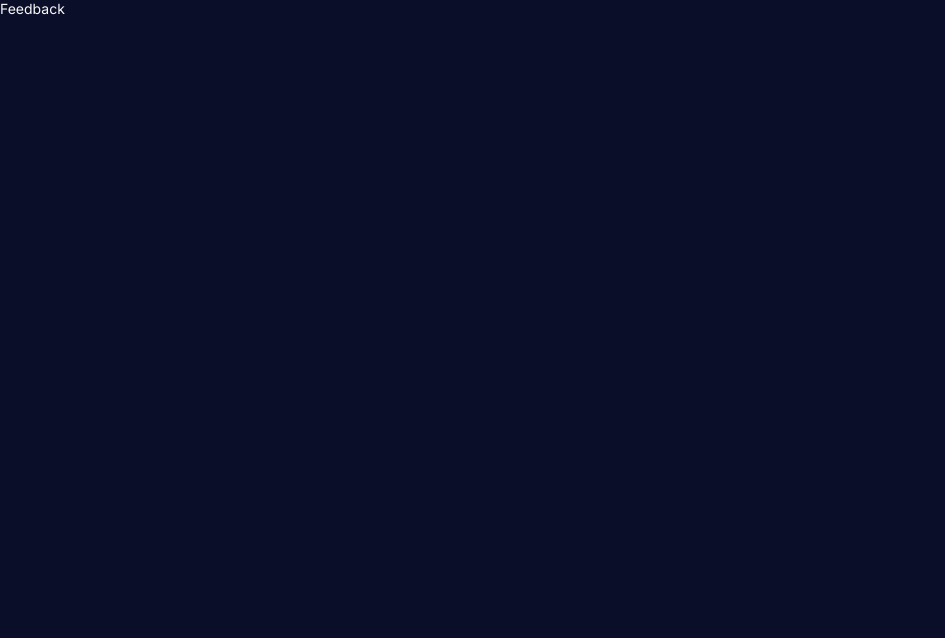
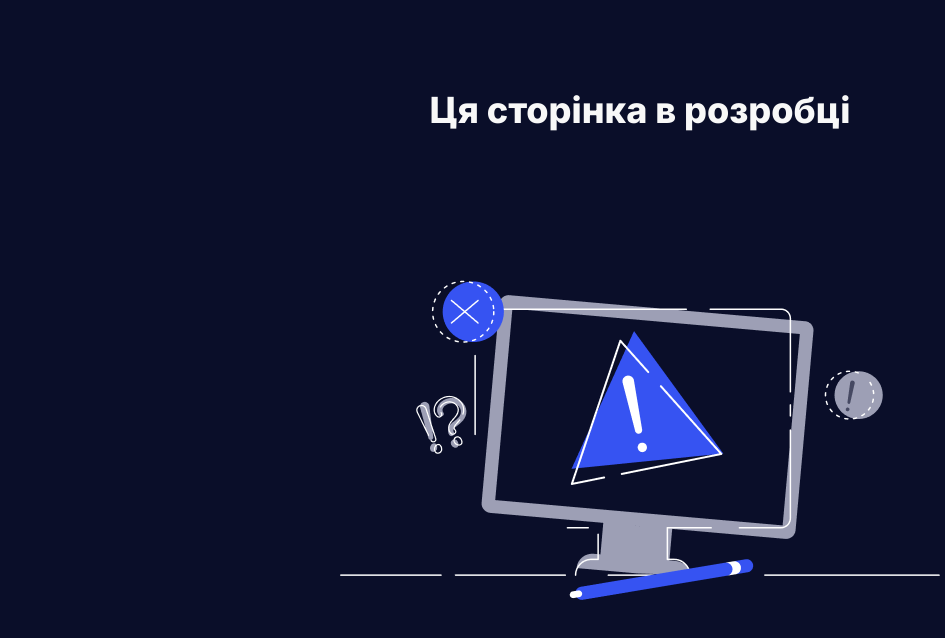
Before and after one commit to SoftRyzen-internship/skillryzen, a React app: page /student/feedback in a window 1280 px wide. Shown: the top 638 px of the page, without its empty margins (0-945 px from the left). Built offline with nearby package versions, Linux system fonts and the light colour scheme.

Commit message:
SR-32: Fix import path routes

```diff
--- a/src/modules/dashboard/components/UnderDevelopment/UnderDevelopment.tsx
+++ b/src/modules/dashboard/components/UnderDevelopment/UnderDevelopment.tsx
@@ -1,5 +1,3 @@
-import React from 'react';
-
 import s from './UnderDevelopment.module.scss';
 
 interface IUnderDevelopmentProps {
--- /dev/null
+++ b/src/pages/CompanyPage/index.ts
@@ -0,0 +1 @@
+export { default } from './CompanyPage';
--- /dev/null
+++ b/src/pages/LoginPage/index.ts
@@ -0,0 +1 @@
+export { default } from './LoginPage';
--- /dev/null
+++ b/src/pages/RegisterPage/index.ts
@@ -0,0 +1 @@
+export { default } from './RegisterPage';
--- /dev/null
+++ b/src/pages/StudentPage/index.ts
@@ -0,0 +1 @@
+export { default } from './StudentPage';
--- /dev/null
+++ b/src/pages/TestingPage/index.ts
@@ -0,0 +1 @@
+export { default } from './TestingPage';
--- /dev/null
+++ b/src/pages/TestsPage/index.ts
@@ -0,0 +1 @@
+export { default } from './TestsPage';
--- /dev/null
+++ b/src/pages/UnderDevelopmentPage/UnderDevelopmentPage.tsx
@@ -0,0 +1,14 @@
+import { Suspense, lazy } from 'react';
+
+const LazyUnderDevelopment = lazy(async () => ({
+  default: (await import('modules/dashboard/components/UnderDevelopment'))
+    .UnderDevelopment,
+}));
+
+export const UnderDevelopmentPage = () => {
+  return (
+    <Suspense fallback={<div>Loading...</div>}>
+      <LazyUnderDevelopment title='Ця сторінка в розробці' />
+    </Suspense>
+  );
+};
--- /dev/null
+++ b/src/pages/UnderDevelopmentPage/index.ts
@@ -0,0 +1 @@
+export { UnderDevelopmentPage } from './UnderDevelopmentPage';
```
Also changed, not shown: src/routes/index.tsx (+13 -25 lines).
